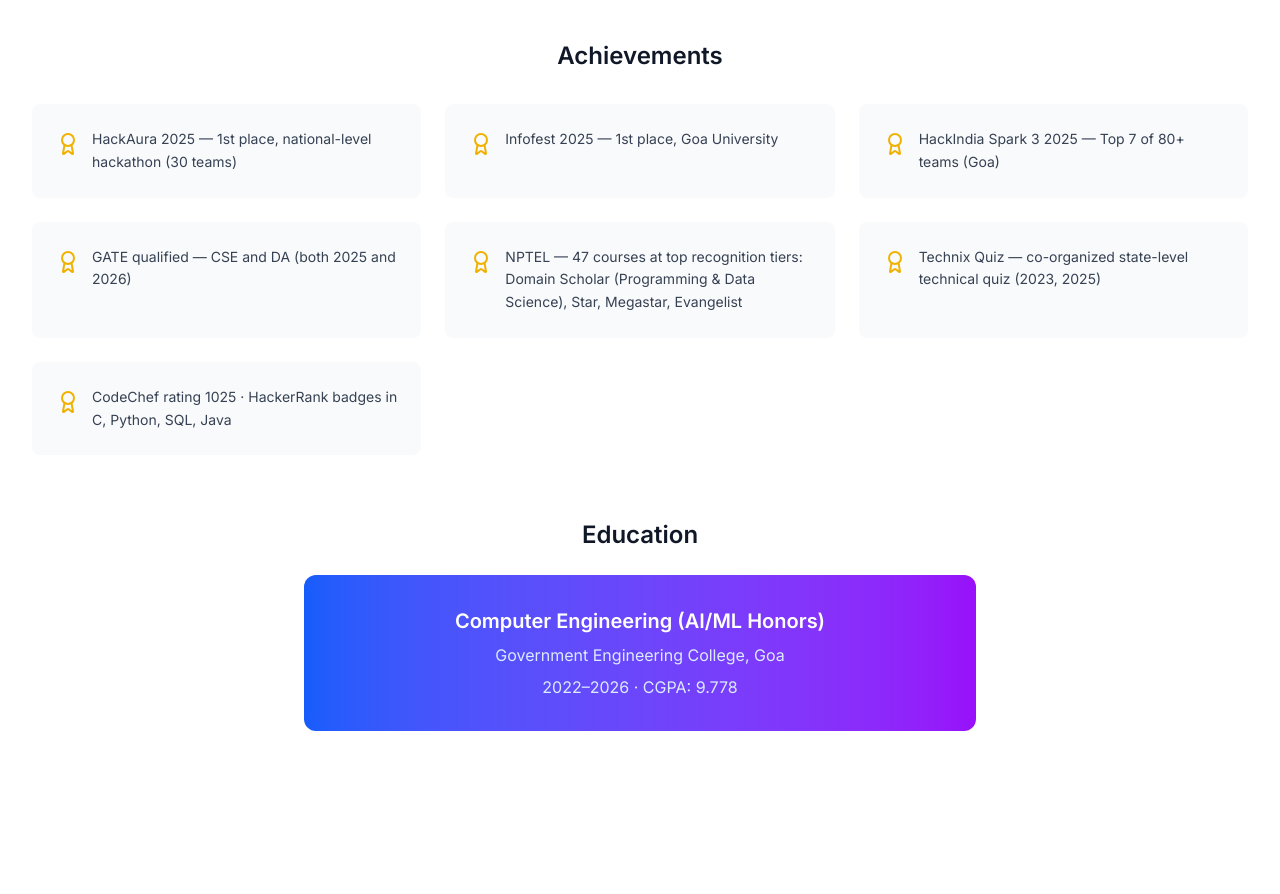
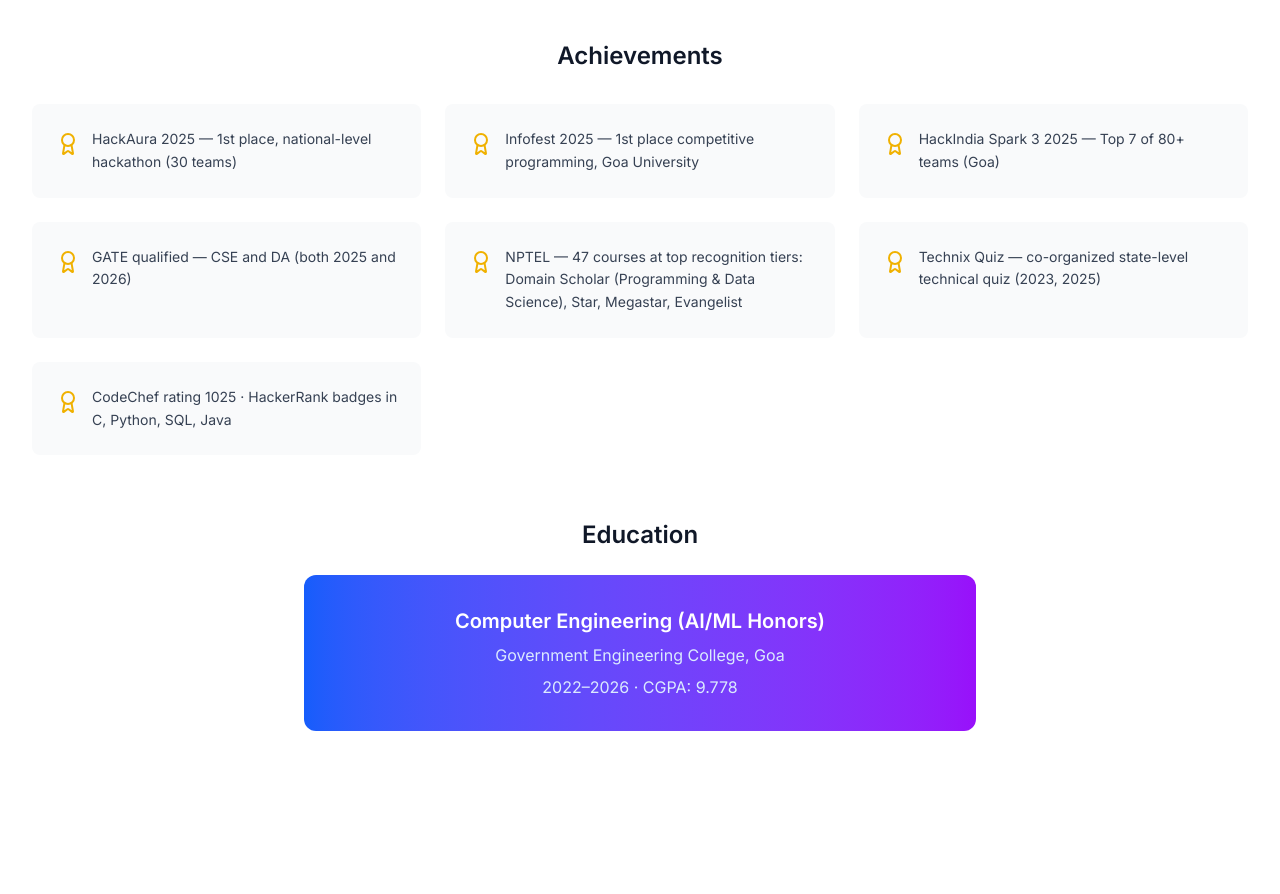
Before and after one commit to JosephJonathanFernandes/Portfolio_JJF, a Next.js app in the folder src/portfolio-next/: page / in a window 1280 px wide. Shown: the part 1460-2354 px from the top of the page. Built offline with nearby package versions, Linux system fonts and the light colour scheme.

Commit message:
fix: clarify Infofest achievement as competitive programming

```diff
--- a/src/portfolio-next/components/about.tsx
+++ b/src/portfolio-next/components/about.tsx
@@ -49,7 +49,7 @@
               Projects span embedded C through applied AI. The ISL recognition system (final year
                 project) achieves 98.33% accuracy across 300 sign classes at 60+ FPS CPU inference.
                 CmdBridge maps natural-language intent to native OS APIs in C with 94% test coverage.
-                Three top finishes in 2025: 1st at HackAura (national), 1st at Infofest (Goa University),
+                Three top finishes in 2025: 1st at HackAura (national), 1st at Infofest competitive programming (Goa University),
                 and top 7 at HackIndia Spark 3 (80+ teams).
               </p>
               <p>
--- a/src/portfolio-next/data/portfolio-generated.ts
+++ b/src/portfolio-next/data/portfolio-generated.ts
@@ -217,7 +217,7 @@
 
 export const achievements: string[] = [
   'HackAura 2025 — 1st place, national-level hackathon (30 teams)',
-  'Infofest 2025 — 1st place, Goa University',
+  'Infofest 2025 — 1st place competitive programming, Goa University',
   'HackIndia Spark 3 2025 — Top 7 of 80+ teams (Goa)',
   'GATE qualified — CSE and DA (both 2025 and 2026)',
   'NPTEL — 47 courses at top recognition tiers: Domain Scholar (Programming & Data Science), Star, Megastar, Evangelist',
```
